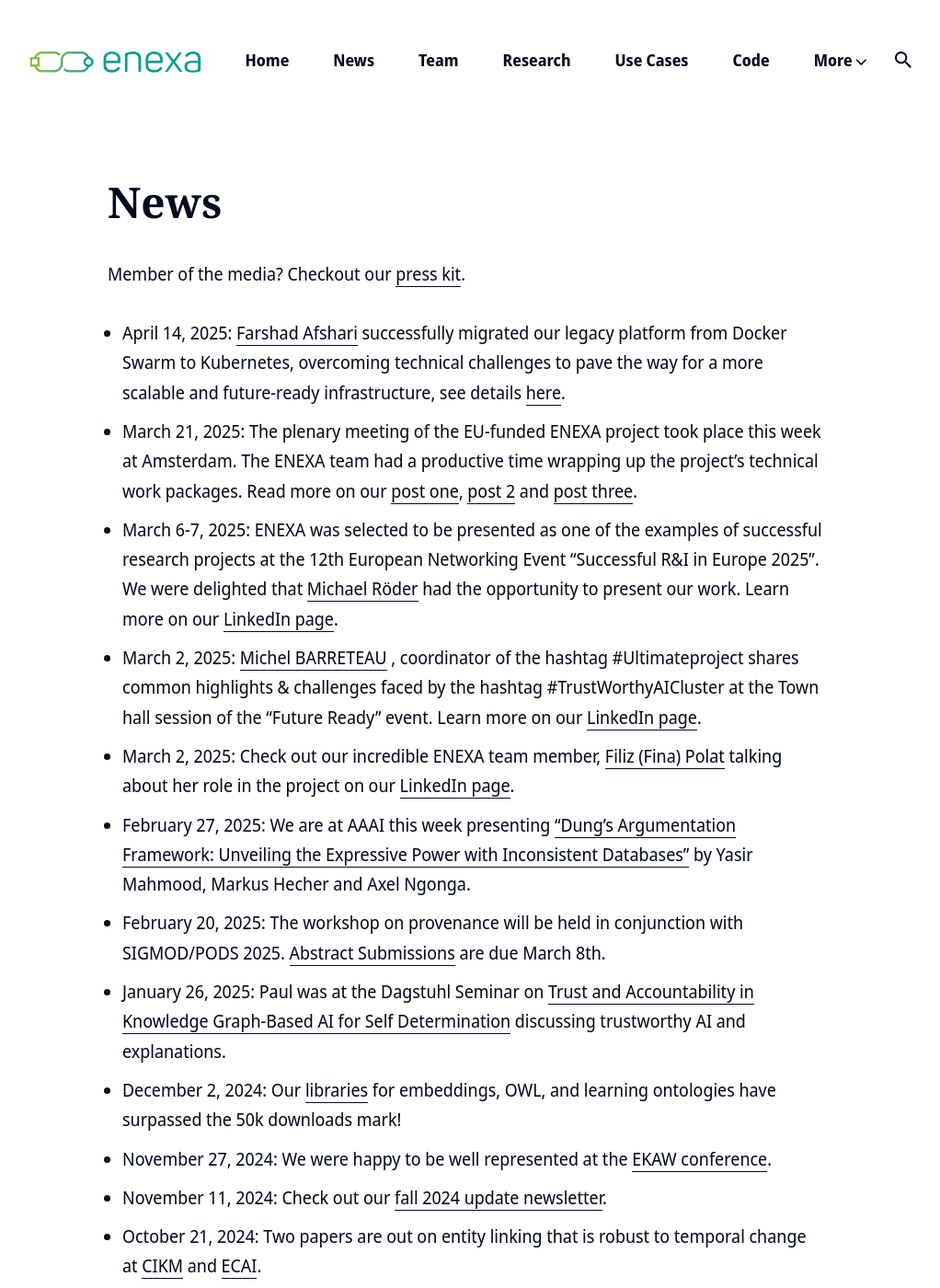
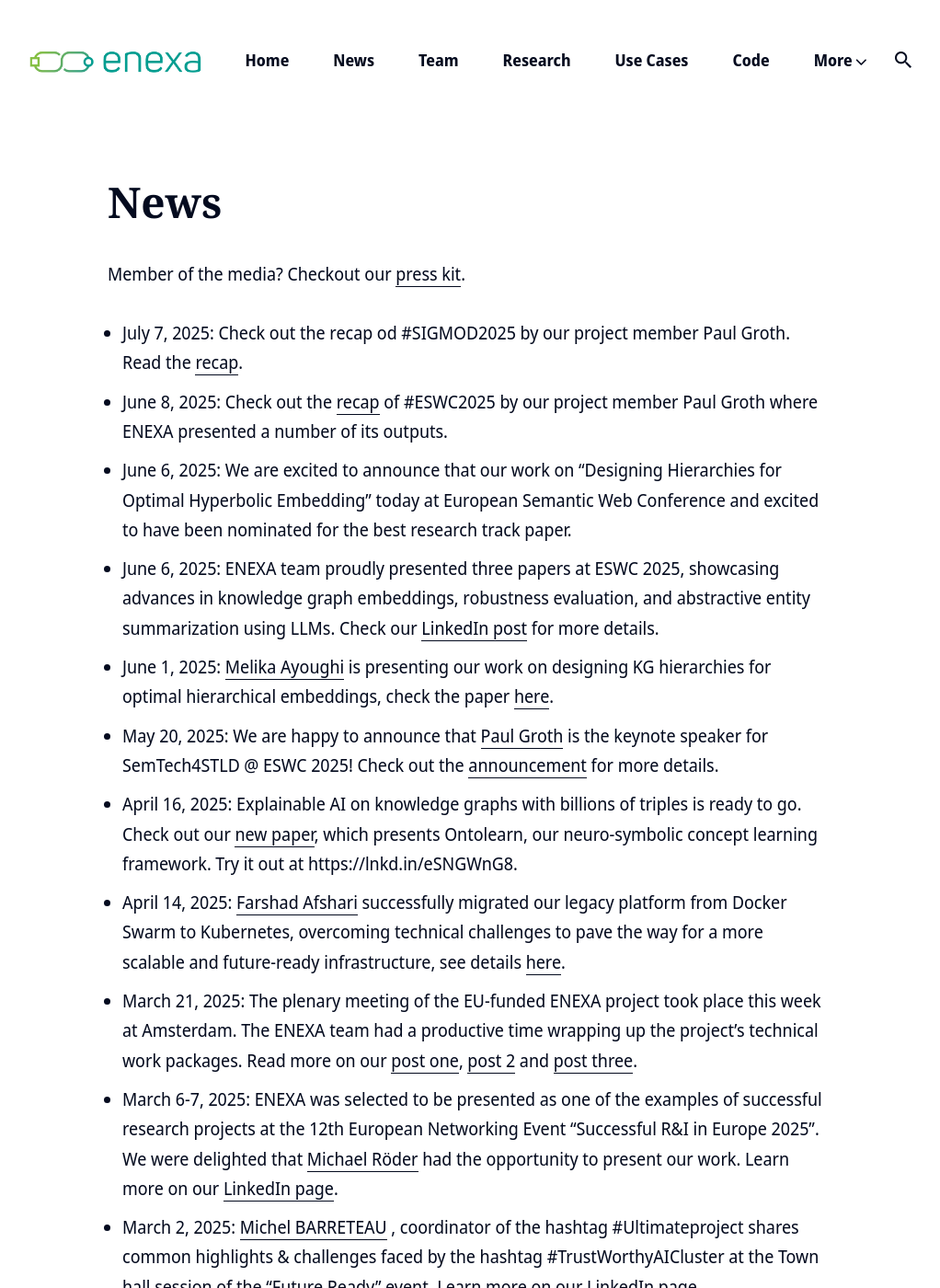
Before and after one commit to EnexaProject/enexaproject.github.io, a Jekyll site: the page built from _pages/news.md, in a window 1280 px wide and 1400 px high. Shown: the whole window at 92% size, without its empty margins (133-1155 px from the left). Built offline with Jekyll 4.4.1, drawn with Linux system fonts in a browser that asks for light colours; nearby versions of some CDN libraries.

Commit message:
news updates until July - some publication updates missing

```diff
--- a/_pages/news.md
+++ b/_pages/news.md
@@ -6,6 +6,13 @@
 
 Member of the media? Checkout our [press kit](/presskit/).
 
+* July 7, 2025: Check out the recap od #SIGMOD2025 by our project member Paul Groth. Read the [recap](https://thinklinks.wordpress.com/2025/07/04/trip-report-sigmod-2025/).
+* June 8, 2025: Check out the [recap](https://thinklinks.wordpress.com/2025/06/08/trip-report-eswc-2025/) of #ESWC2025 by our project member Paul Groth where ENEXA presented a number of its outputs.
+* June 6, 2025: We are excited to announce that our work on "Designing Hierarchies for Optimal Hyperbolic Embedding" today at European Semantic Web Conference and excited to have been nominated for the best research track paper.
+* June 6, 2025: ENEXA team proudly presented three papers at ESWC 2025, showcasing advances in knowledge graph embeddings, robustness evaluation, and abstractive entity summarization using LLMs. Check our [LinkedIn post](https://www.linkedin.com/feed/update/urn:li:activity:7336785410657783811) for more details.
+* June 1, 2025: [Melika Ayoughi](https://www.linkedin.com/in/melika-ayoughi/) is presenting our work on designing KG hierarchies for optimal hierarchical embeddings, check the paper [here](https://drive.google.com/file/d/1HPY5YOTXb3C2cviYV1vUOAl7VFrEqbS8/view).
+* May 20, 2025: We are happy to announce that [Paul Groth](https://www.linkedin.com/in/pgroth/) is the keynote speaker for SemTech4STLD @ ESWC 2025! Check out the [announcement](https://www.linkedin.com/posts/danilo-dess%C3%AC-07946b131_eswc2025-semtech4stld-generativeai-activity-7330445985032073216-hiMQ?utm_source=share&utm_medium=member_desktop&rcm=ACoAABEBDtwBcyKT2mWMi1sMbstg5tgUkyAkrZc) for more details.
+* April 16, 2025: Explainable AI on knowledge graphs with billions of triples is ready to go. Check out our [new paper](https://lnkd.in/egT-Qzr8), which presents Ontolearn, our neuro-symbolic concept learning framework. Try it out at https://lnkd.in/eSNGWnG8.
 * April 14, 2025: [Farshad Afshari](https://www.linkedin.com/in/afsharifarshad/) successfully migrated our legacy platform from Docker Swarm to Kubernetes, overcoming technical challenges to pave the way for a more scalable and future-ready infrastructure, see details [here](https://www.linkedin.com/feed/update/urn:li:activity:7317422059729403905).
 * March 21, 2025: The plenary meeting of the EU-funded ENEXA project took place this week at Amsterdam. The ENEXA team had a productive time wrapping up the project's technical work packages. Read more on our [post one](https://www.linkedin.com/feed/update/urn:li:activity:7308797152271454208), [post 2](https://www.linkedin.com/feed/update/urn:li:activity:7309688487249600512) and [post three](https://www.linkedin.com/feed/update/urn:li:activity:7310262766685048832).
 * March 6-7, 2025: ENEXA was selected to be presented as one of the examples of successful research projects at the 12th European Networking Event "Successful R&I in Europe 2025". We were delighted that [Michael Röder](https://www.linkedin.com/in/michael-r%C3%B6der-b09643266/) had the opportunity to present our work. Learn more on our [LinkedIn page](https://www.linkedin.com/feed/update/urn:li:activity:7307354376937824256).
```
